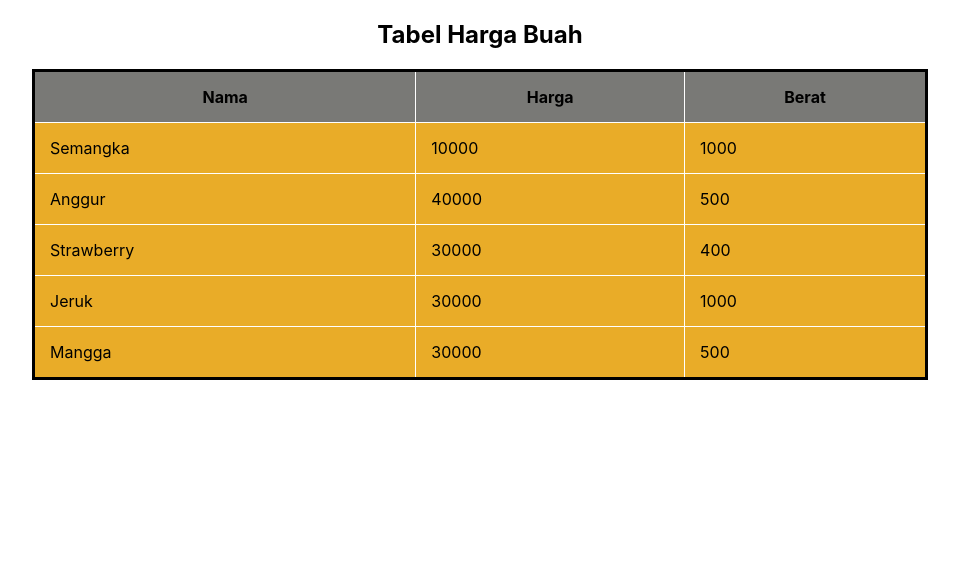
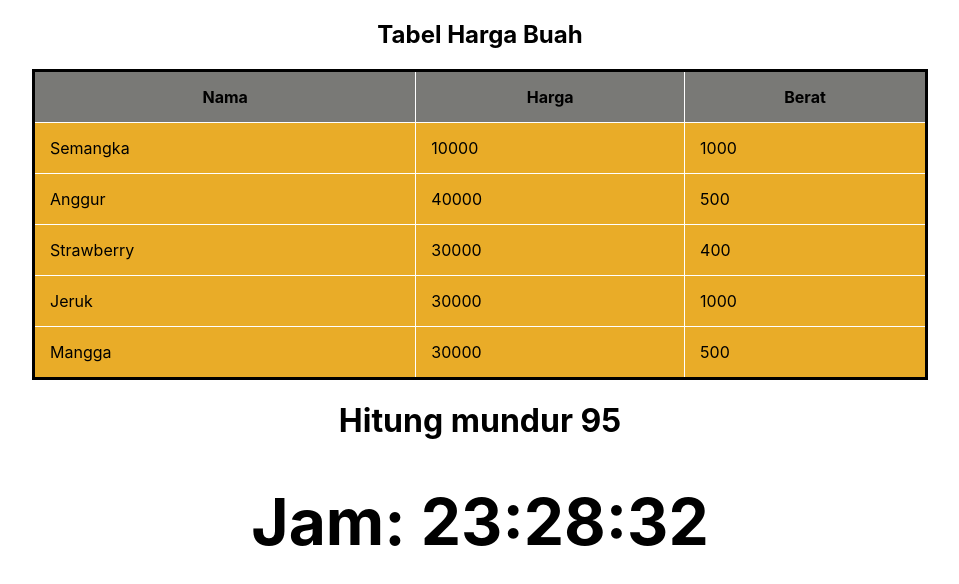
Before and after one commit to helmai1/sanbercode-reactjs-0720-week3, a React (Create React App) app: page / in a window 1280 px wide. Shown: the top 584 px of the page, without its empty margins (160-1119 px from the left). Built offline with nearby package versions, Linux system fonts and the light colour scheme.

Commit message:
tugas hari ke-12 pekan-3

```diff
--- a/src/App.js
+++ b/src/App.js
@@ -1,11 +1,13 @@
 import React from 'react';
 import './App.css';
 import Buah from './tugas11/Tugas11';
+import Timer from './tugas12/Tugas12';
 
 function App() {
   return (
     <div>
       <Buah/>
+      <Timer/>
     </div>
   );
 }
--- /dev/null
+++ b/src/tugas12/Tugas12.js
@@ -0,0 +1,53 @@
+import React, { Component } from 'react';
+
+class Timer extends Component{
+    constructor(props){
+      super(props)
+      this.state = {
+        time: 100,
+      }
+    }
+
+    componentDidMount(){
+      if (this.props.start !== undefined){
+        this.setState({time: this.props.start})
+      }
+      this.timerID = setInterval(
+        () => this.tick(),
+        1000
+      );
+    }
+
+    componentWillUnmount(){
+      clearInterval(this.timerID);
+    }
+
+    tick() {
+      this.setState({
+        time: this.state.time - 1
+      });
+    }
+
+    jam(){
+        var date = new Date();
+        var jam = date.getHours();
+        var menit = date.getMinutes();
+        var detik = date.getSeconds();
+        var tampilWaktu = "Jam: " + jam + ":" + menit + ":" + detik;
+        return <h1>{tampilWaktu}</h1>
+
+    }
+
+    render(){
+      return(
+        <>
+          <h1 style={{textAlign: "center"}}>
+            Hitung mundur {this.state.time}
+            {this.jam()}
+          </h1>
+        </>
+      )
+    }
+  }
+
+export default Timer
```
